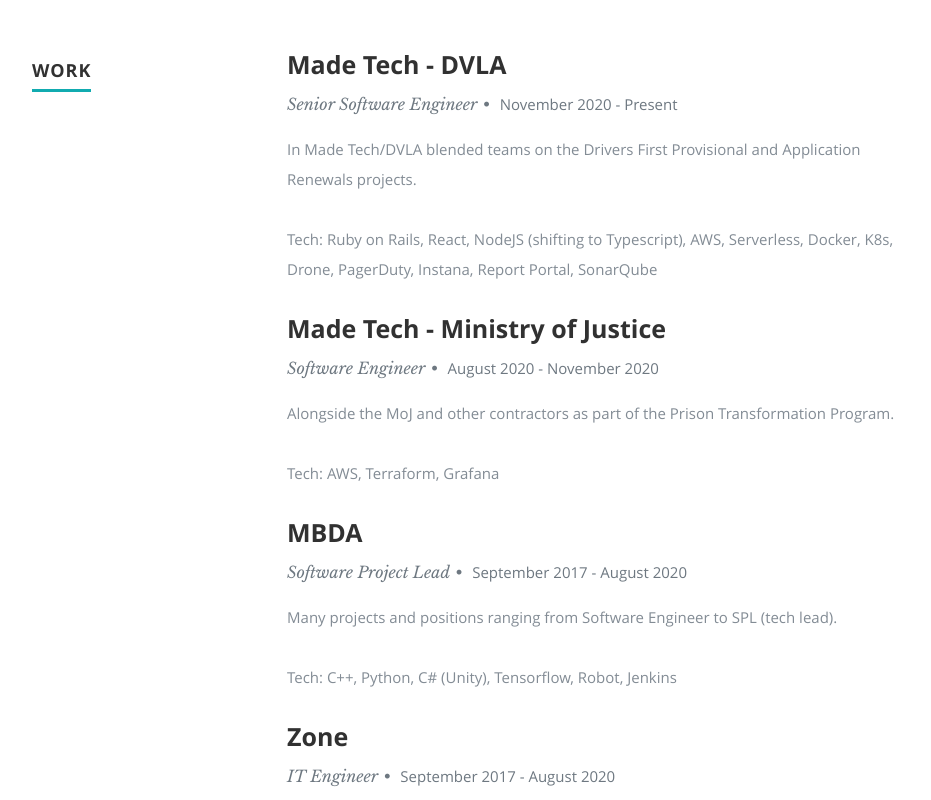
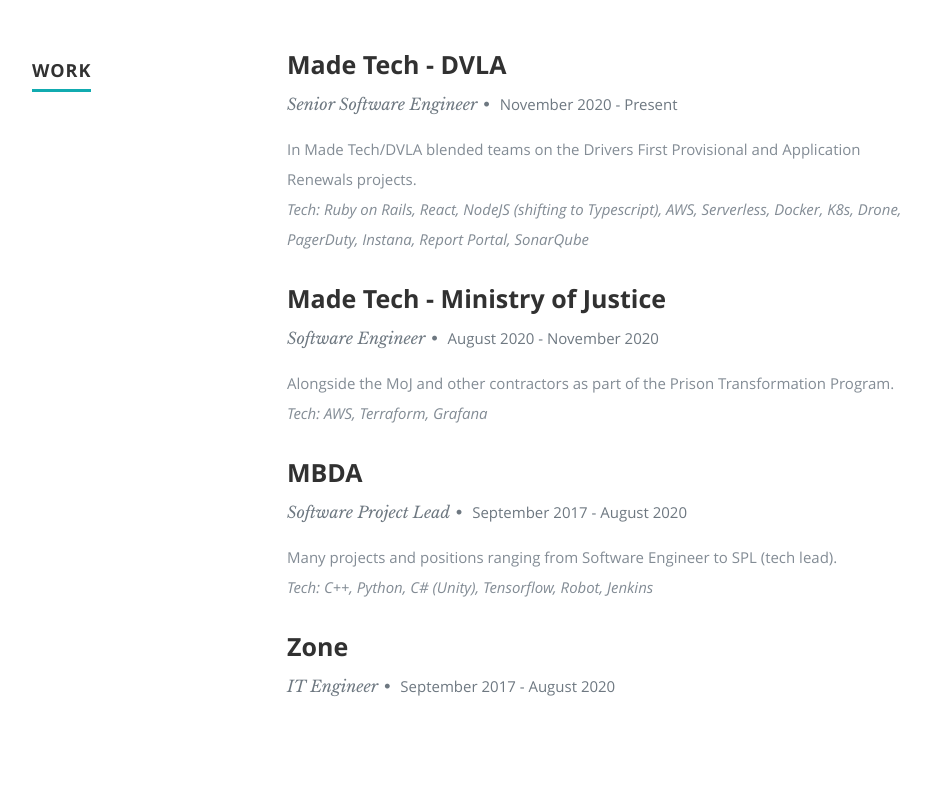
Before and after one commit to tmaritz/tmaritz.com, a React (Create React App) app: page / in a window 1280 px wide. Shown: the part 840-1640 px from the top of the page, without its empty margins (118-1049 px from the left). Built offline with nearby package versions, Linux system fonts and the light colour scheme.

Commit message:
format experience details

```diff
--- a/src/Components/Resume.js
+++ b/src/Components/Resume.js
@@ -7,8 +7,11 @@
       var work = this.props.data.work.map(function(work){
         return <div key={work.company}><h3>{work.company}</h3>
             <p className="info">{work.title}<span>&bull;</span> <em className="date">{work.years}</em></p>
-            <p>{work.description}</p>
-            <p>{work.skills}</p>
+            <p>
+              {work.description}
+              <br></br>
+              <em>{work.skills}</em>
+            </p>
         </div>
       })
       var education = this.props.data.education.map(function(education){
```
